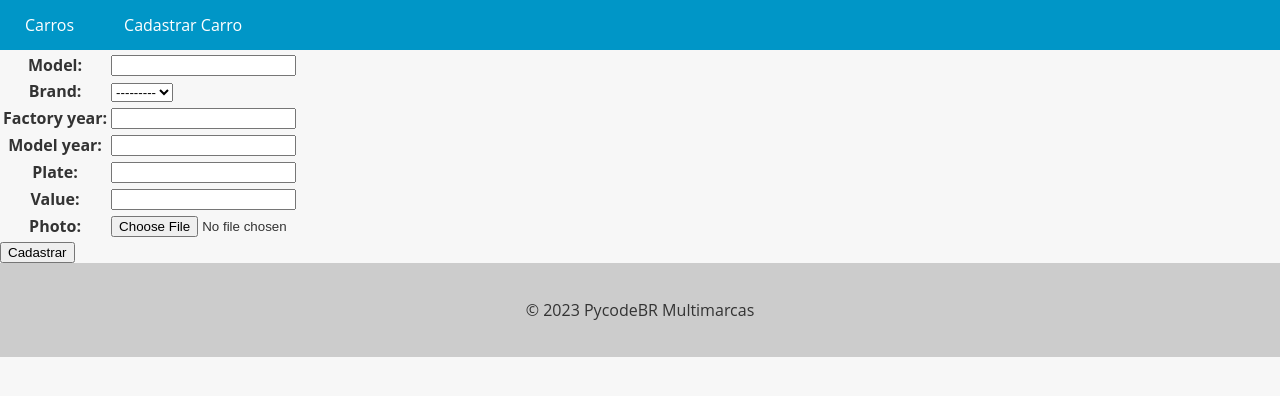
After one commit to pacastro666/carros, a Django app: page /new_car/ in a window 1280 px wide. The commit adds this page. Shown: the top 396 px of the page. Run offline with Django 5.2, Linux system fonts and the light colour scheme; data that the repository does not hold is empty.

Commit message:
formulario de cadastro do django

```diff
--- a/app/templates/base.html
+++ b/app/templates/base.html
@@ -73,6 +73,11 @@
     <nav>
       <ul>
         <li><a href="{% url 'cars_list' %}">Carros</a></li>
+        <li><a href="{% url 'new_car' %}">Cadastrar Carro</a></li>
+
+
+
+
       </ul>
     </nav>
   </header>
--- /dev/null
+++ b/app/templates/new_car.html
@@ -0,0 +1,16 @@
+{% extends "base.html" %}
+
+{% block content %}
+
+<form method="post" enctype="multipart/form-data">
+    {% csrf_token %}
+
+    <table>
+        {{ new_car_form.as_table }}
+    </table>
+
+    <input type="submit" value="Cadastrar" class="btn btn-primary">
+
+</form>
+
+{% endblock%}
--- a/app/urls.py
+++ b/app/urls.py
@@ -18,10 +18,11 @@ from django.contrib import admin
 from django.urls import path
 from django.conf import settings
 from django.conf.urls.static import static
-from cars.views import cars_view
+from cars.views import cars_view,new_car_view
 
 
 urlpatterns = [
     path('admin/', admin.site.urls),
-    path('cars',cars_view,name='cars_list')
+    path('cars',cars_view,name='cars_list'),
+    path('new_car/',new_car_view,name='new_car'),
 ]+ static(settings.MEDIA_URL,document_root=settings.MEDIA_ROOT)
--- /dev/null
+++ b/cars/forms.py
@@ -0,0 +1,27 @@
+from django import forms
+from cars.models import Brand,Car
+
+
+class CarForm(forms.Form):
+    model = forms.CharField(max_length=200)
+    brand = forms.ModelChoiceField(Brand.objects.all())
+    factory_year = forms.IntegerField()
+    model_year = forms.IntegerField()
+    plate = forms.CharField(max_length=10)
+    value =forms.FloatField()
+    photo = forms.ImageField()
+
+
+    def save(self):
+        car = Car(
+            model = self.cleaned_data['model'],
+            brand = self.cleaned_data['brand'],
+            factory_year = self.cleaned_data['factory_year'],
+            model_year = self.cleaned_data['model_year'],
+            plate = self.cleaned_data['plate'],
+            value = self.cleaned_data['value'],
+            photo = self.cleaned_data['photo'],
+
+        )
+        car.save()
+        return car
--- a/cars/views.py
+++ b/cars/views.py
@@ -1,5 +1,6 @@
-from django.shortcuts import render
+from django.shortcuts import redirect, render
 from cars.models import Car
+from cars.forms import CarForm
 
 
 
@@ -14,3 +15,17 @@ def cars_view(request):
         'cars.html',
         {'cars':cars}
     )
+
+
+
+
+def new_car_view(request):
+    if request.method == 'POST':
+        new_car_form = CarForm(request.POST,request.FILES)
+        if new_car_form.is_valid():
+            new_car_form.save()
+            return redirect('cars_list')
+
+    else:
+       new_car_form = CarForm()
+    return render(request,'new_car.html', {'new_car_form': new_car_form})
```
Also changed, not shown: media/cars/S10.jfif (added), media/cars/mustang.jpg (added), media/cars/mustang_P8wpFDn.jpg (added), media/cars/s10_LXM7Dcr.jpg (added).
